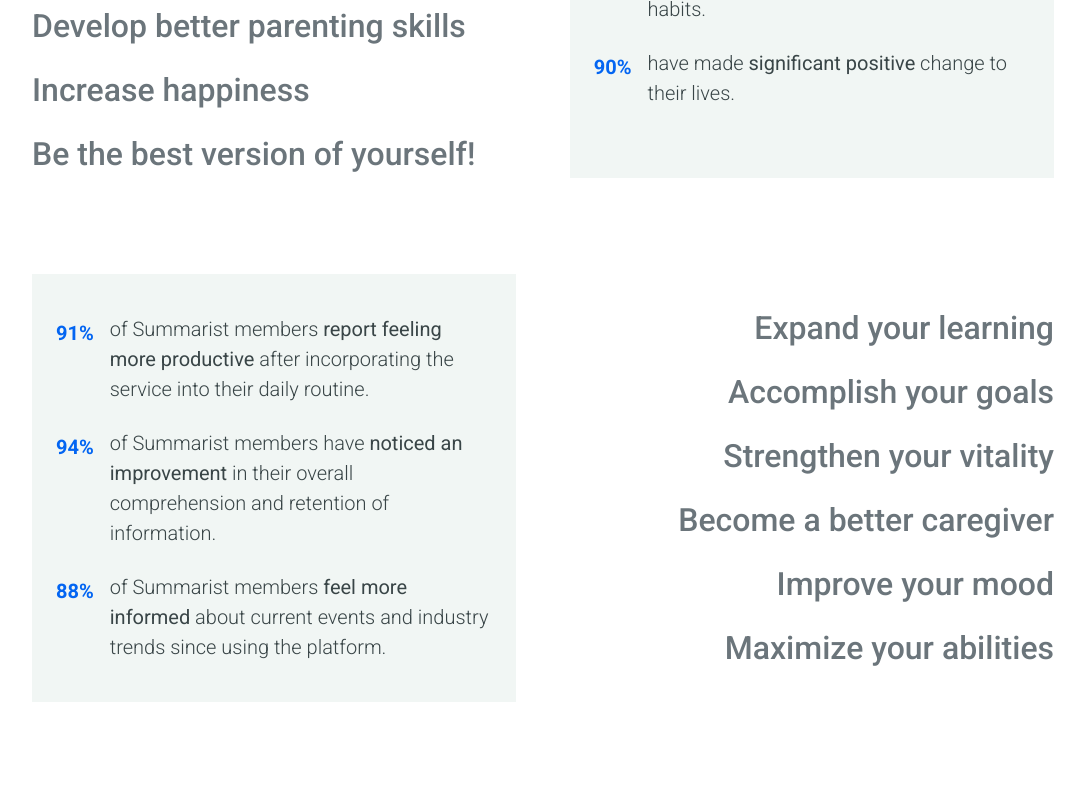
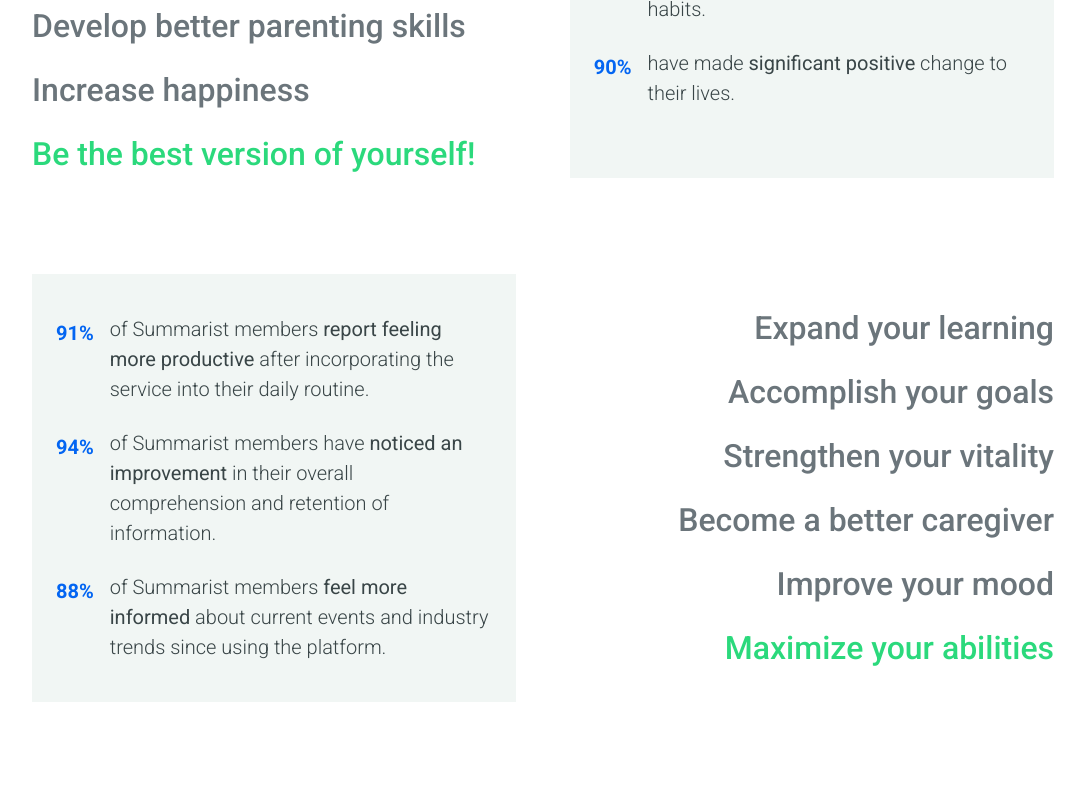
Before and after one commit to Charlene-Lewis8/advance-internship, a Next.js app: page / in a window 1280 px wide. Shown: the part 1120-1911 px from the top of the page, without its empty margins (97-1182 px from the left). Built offline with nearby package versions, Linux system fonts and the light colour scheme; no server answers.

Commit message:
finished homepage and updated authentication to direct to for-you, finished the search portion of the navbar

```diff
--- a/app/for-you/page.tsx
+++ b/app/for-you/page.tsx
@@ -0,0 +1,24 @@
+export default function ForYouPage() {
+    return (
+        <div className="wrapper">
+            <div className="search__background">
+                <div className="search__wrapper">
+                    <div className="search__content">
+                        <div className="search">
+                            <div className="search__input--wrapper">
+                                <input type="text" placeholder="Search for books" value="" className="search__input" />
+                                <div className="search__icon" aria-label="Search">
+                                    <svg viewBox="0 0 24 24" fill="none" xmlns="http://www.w3.org/2000/svg" aria-hidden="true">
+                                        <circle cx="11" cy="11" r="5.5" stroke="currentColor" strokeWidth="1.8" />
+                                        <path d="M16 16L21 21" stroke="currentColor" strokeWidth="1.8" strokeLinecap="round" />
+                                    </svg>
+                                </div>
+                            </div>
+                        </div>
+                        <div className="sidebar__toggle--btn" />
+                    </div>
+                </div>
+            </div>
+        </div>
+    );
+}
--- a/app/globals.css
+++ b/app/globals.css
@@ -40,14 +40,16 @@
 
 .row {
   max-width: 1070px;
-  width: 100%;
+  width: min(100%, 1070px);
   margin: 0 auto;
   padding: 0 24px;
 }
 
 .container {
+  max-width: 1070px;
+  width: min(100%, 1070px);
+  margin: 0 auto;
   padding: 40px 0;
-  width: 100%;
 }
 
 .btn {
@@ -98,7 +100,7 @@
   justify-content: space-between;
   align-items: center;
   max-width: 1070px;
-  width: 100%;
+  width: min(100%, 1070px);
   height: 100%;
   margin: 0 auto;
   padding: 0 24px;
@@ -119,7 +121,6 @@
 }
 
 .nav__list {
-  cursor: not-allowed;
   color: #032b41;
   transition: color 100ms;
 }
@@ -129,6 +130,15 @@
 }
 
 .nav__list--login {
+  cursor: pointer;
+}
+
+.nav__list--login button {
+  background: transparent;
+  border: none;
+  padding: 0;
+  color: inherit;
+  font: inherit;
   cursor: pointer;
 }
 
@@ -166,6 +176,89 @@
   font-weight: 300;
   margin-bottom: 24px;
   line-height: 1.5;
+}
+
+/* FOR YOU SEARCH */
+.wrapper {
+  position: relative;
+  display: flex;
+  flex-direction: column;
+  margin-left: 200px;
+  width: calc(100% - 200px);
+  transition: all 0.3s;
+}
+
+.search__background {
+  background-color: #fff;
+  border-bottom: 1px solid #e1e7ea;
+  height: 80px;
+  z-index: 1;
+}
+
+.search__wrapper {
+  position: relative;
+  display: flex;
+  align-items: center;
+  justify-content: flex-end;
+  padding: 0 24px;
+  max-width: 1070px;
+  margin: 0 auto;
+  height: 100%;
+}
+
+.search__content {
+  display: flex;
+  align-items: center;
+  gap: 24px;
+  max-width: 340px;
+  width: 100%;
+}
+
+.search,
+.search__input--wrapper {
+  display: flex;
+  align-items: center;
+  width: 100%;
+}
+
+.search__input--wrapper {
+  position: relative;
+  gap: 8px;
+}
+
+.search__input {
+  width: 100%;
+  height: 40px;
+  border: 2px solid #e1e7ea;
+  border-radius: 8px;
+  padding: 0 16px;
+  background-color: #f1f6f4;
+  outline: none;
+  color: #042330;
+}
+
+.search__icon {
+  display: flex;
+  align-items: center;
+  position: absolute;
+  height: 100%;
+  right: 8px;
+  justify-content: flex-end;
+  border-left: 2px solid #e1e7ea;
+  padding-left: 8px;
+}
+
+.search__icon svg {
+  width: 24px;
+  height: 24px;
+  color: #03314b;
+}
+
+.sidebar__toggle--btn {
+  width: 18px;
+  height: 18px;
+  border-radius: 4px;
+  border: 2px solid #03314b;
 }
 
 /* FEATURES */
@@ -209,10 +302,28 @@
 }
 
 .statistics__heading {
+  position: relative;
+  display: inline-block;
   font-size: 32px;
   font-weight: 500;
   color: #6b757b;
   margin-bottom: 16px;
+  transition: color 0.25s ease;
+}
+
+.statistics__heading::after {
+  content: "";
+  position: absolute;
+  left: 0;
+  bottom: -6px;
+  width: 100%;
+  height: 4px;
+  border-radius: 999px;
+  background: #2bd97c;
+  transform: scaleX(0);
+  transform-origin: left;
+  opacity: 0;
+  transition: transform 0.35s ease, opacity 0.25s ease;
 }
 
 .statistics__heading:last-child {
@@ -221,6 +332,11 @@
 
 .statistics__heading--active {
   color: #2bd97c;
+}
+
+.statistics__heading--active::after {
+  opacity: 1;
+  transform: scaleX(1);
 }
 
 .statistics__wrapper {
@@ -270,6 +386,30 @@
   font-size: 20px;
   font-weight: 300;
   color: #394547;
+}
+
+.statistics__heading::after {
+  content: "";
+  position: absolute;
+  left: 0;
+  bottom: -6px;
+  width: 100%;
+  height: 4px;
+  border-radius: 999px;
+  background: #2bd97c;
+  transform: scaleX(0);
+  transform-origin: left;
+  transition: transform 0.35s ease;
+  opacity: 0;
+}
+
+.statistics__heading-active {
+  color: #2bd97c;
+}
+
+.statistics__heading-active::after {
+  opacity: 1;
+  transform: scaleX(1);
 }
 
 /* REVIEWS */
--- a/components/AuthModal.tsx
+++ b/components/AuthModal.tsx
@@ -1,6 +1,7 @@
 'use client';
 
 import { useState, type FormEvent } from 'react';
+import { useRouter } from 'next/navigation';
 import { useDispatch, useSelector } from "react-redux";
 import { RootState } from "@/redux/store";
 import { closeModal, switchView} from '@/redux/authModalSlice';
@@ -18,6 +19,7 @@
 
 export default function AuthModal() {
     const dispatch = useDispatch();
+    const router = useRouter();
     const { isOpen, view } = useSelector((state: RootState) => state.authModal);
 
     const [email, setEmail] = useState('');
@@ -37,6 +39,7 @@
             } else {
                 await createUserWithEmailAndPassword(auth, email, password);
             }
+            router.push('/for-you');
             dispatch(closeModal());
         } catch (err: unknown) {
             setError(err instanceof Error ? err.message : 'An error occurred');
@@ -47,6 +50,7 @@
     const handleGuestLogin = async () => {
         try {
             await signInAnonymously(auth);
+            router.push('/for-you');
             dispatch(closeModal());
         } catch (err: unknown) {
             setError(err instanceof Error ? err.message : 'An error occurred');
@@ -59,6 +63,7 @@
         const result = await signInWithPopup(auth, googleProvider);
         const user = result.user;
         console.log('Successfully logged in with Google:', user.displayName);
+        router.push('/for-you')
         dispatch(closeModal());
     } catch (err: unknown) {
         const firebaseError = err as { code?: string; message?: string };
--- a/components/FeaturesSection.tsx
+++ b/components/FeaturesSection.tsx
@@ -1,6 +1,39 @@
+'use client';
+
+import { useEffect, useState } from "react";
 import { AiFillAudio, AiFillBulb, AiFillFileText } from "react-icons/ai";
 
+const leftHeadings = [
+  "Enhance your knowledge",
+  "Achieve greater success",
+  "Improve your health",
+  "Develop better parenting skills",
+  "Increase happiness",
+  "Be the best version of yourself!",
+];
+
+const rightHeadings = [
+  "Expand your learning",
+  "Accomplish your goals",
+  "Strengthen your vitality",
+  "Become a better caregiver",
+  "Improve your mood",
+  "Maximize your abilities",
+];
+
 export default function FeaturesSection() {
+  const [activeLeftIndex, setActiveLeftIndex] = useState(0);
+  const [activeRightIndex, setActiveRightIndex] = useState(0);
+
+  useEffect(() => {
+    const interval = setInterval(() => {
+      setActiveLeftIndex((prev) => (prev + 1) % leftHeadings.length);
+      setActiveRightIndex((prev) => (prev + 1) % rightHeadings.length);
+    }, 1200);
+
+    return () => clearInterval(interval);
+  }, []);
+
   return (
     <section id="features">
       <div className="container">
@@ -37,16 +70,14 @@
           </div>
           <div className="statistics__wrapper">
             <div className="statistics__content--header">
-              <div className="statistics__heading">Enhance your knowledge</div>
-              <div className="statistics__heading">Achieve greater success</div>
-              <div className="statistics__heading">Improve your health</div>
-              <div className="statistics__heading">
-                Develop better parenting skills
-              </div>
-              <div className="statistics__heading">Increase happiness</div>
-              <div className="statistics__heading">
-                Be the best version of yourself!
-              </div>
+              {leftHeadings.map((heading, index) => (
+                <div
+                  key={heading}
+                  className={`statistics__heading ${activeLeftIndex === index ? "statistics__heading--active" : ""}`}
+                >
+                  {heading}
+                </div>
+              ))}
             </div>
             <div className="statistics__content--details">
               <div className="statistics__data">
@@ -95,12 +126,14 @@
               </div>
             </div>
             <div className="statistics__content--header statistics__content--header-second">
-              <div className="statistics__heading">Expand your learning</div>
-              <div className="statistics__heading">Accomplish your goals</div>
-              <div className="statistics__heading">Strengthen your vitality</div>
-              <div className="statistics__heading">Become a better caregiver</div>
-              <div className="statistics__heading">Improve your mood</div>
-              <div className="statistics__heading">Maximize your abilities</div>
+              {rightHeadings.map((heading, index) => (
+                <div
+                  key={heading}
+                  className={`statistics__heading ${activeRightIndex === index ? "statistics__heading--active" : ""}`}
+                >
+                  {heading}
+                </div>
+              ))}
             </div>
           </div>
         </div>
--- a/components/LandingSection.tsx
+++ b/components/LandingSection.tsx
@@ -27,7 +27,7 @@
                 and even people who don’t like to read.
               </div>
               <button
-              className="btn home__cta--btn" onClick={() => dispatch(openModal('login'))}>
+              className="btn home__cta--btn cursor-pointer" onClick={() => dispatch(openModal('login'))}>
                 Login
               </button>
             </div>
--- a/components/NavBar.tsx
+++ b/components/NavBar.tsx
@@ -1,8 +1,12 @@
 
+'use client';
+
+import { useDispatch } from 'react-redux';
 import Image from "next/image";
+import { openModal } from '@/redux/authModalSlice';
 
 export default function NavBar() {
-
+  const dispatch = useDispatch();
 
   return (
     <nav className="nav">
@@ -12,12 +16,16 @@
             className="nav__img"
             src="/logo.png"
             alt="Summarist logo"
-            width={150}
-            height={150}
+            width={200}
+            height={200}
           />
         </figure>
         <ul className="nav__list--wrapper">
-          <li className="nav__list nav__list--login">Login</li>
+          <li className="nav__list nav__list--login">
+            <button type="button" onClick={() => dispatch(openModal('login'))}>
+              Login
+            </button>
+          </li>
           <li className="nav__list nav__list--mobile">About</li>
           <li className="nav__list nav__list--mobile">Contact</li>
           <li className="nav__list nav__list--mobile">Help</li>
--- a/components/ReviewsSection.tsx
+++ b/components/ReviewsSection.tsx
@@ -72,7 +72,7 @@
           <div className="reviews__btn--wrapper">
             <button
             onClick={() => dispatch(openModal('login'))}
-            className="btn home__cta--btn">Login</button>
+            className="btn home__cta--btn cursor-pointer">Login</button>
           </div>
         </div>
       </div>
```
